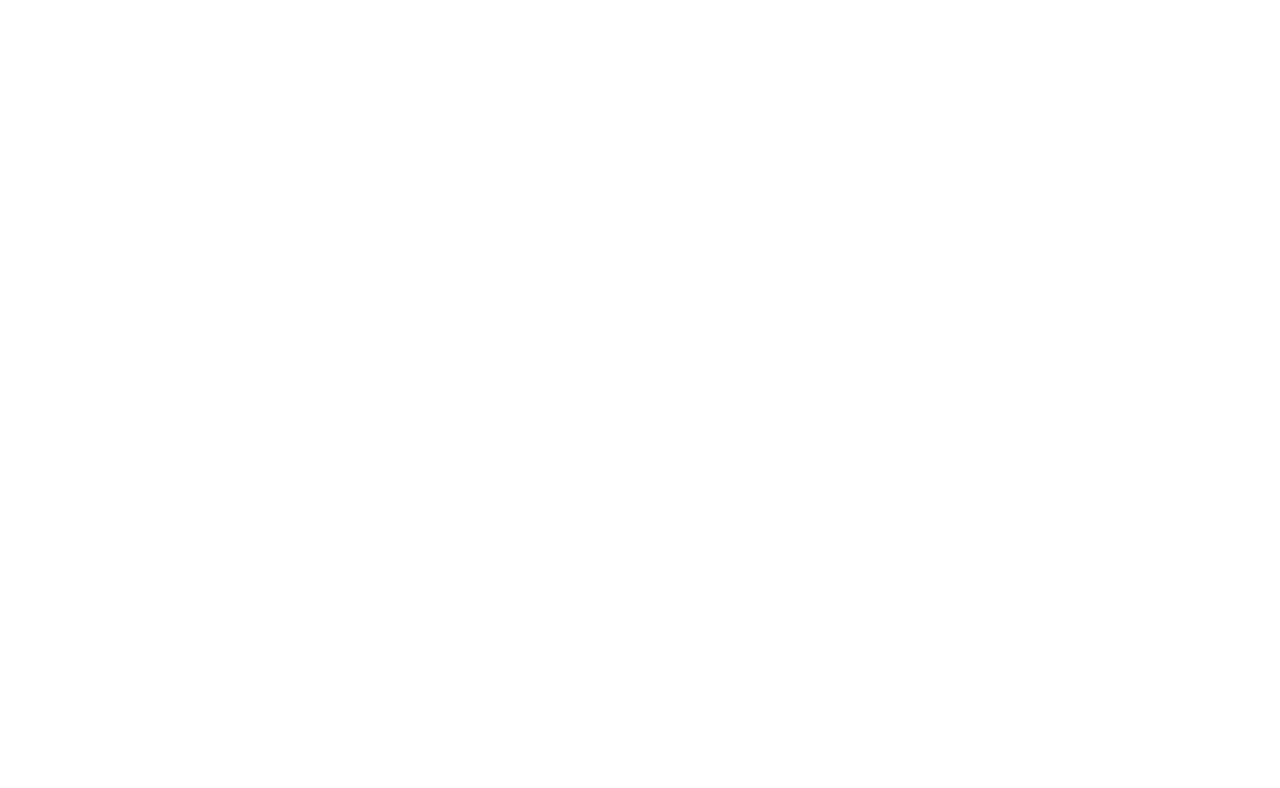
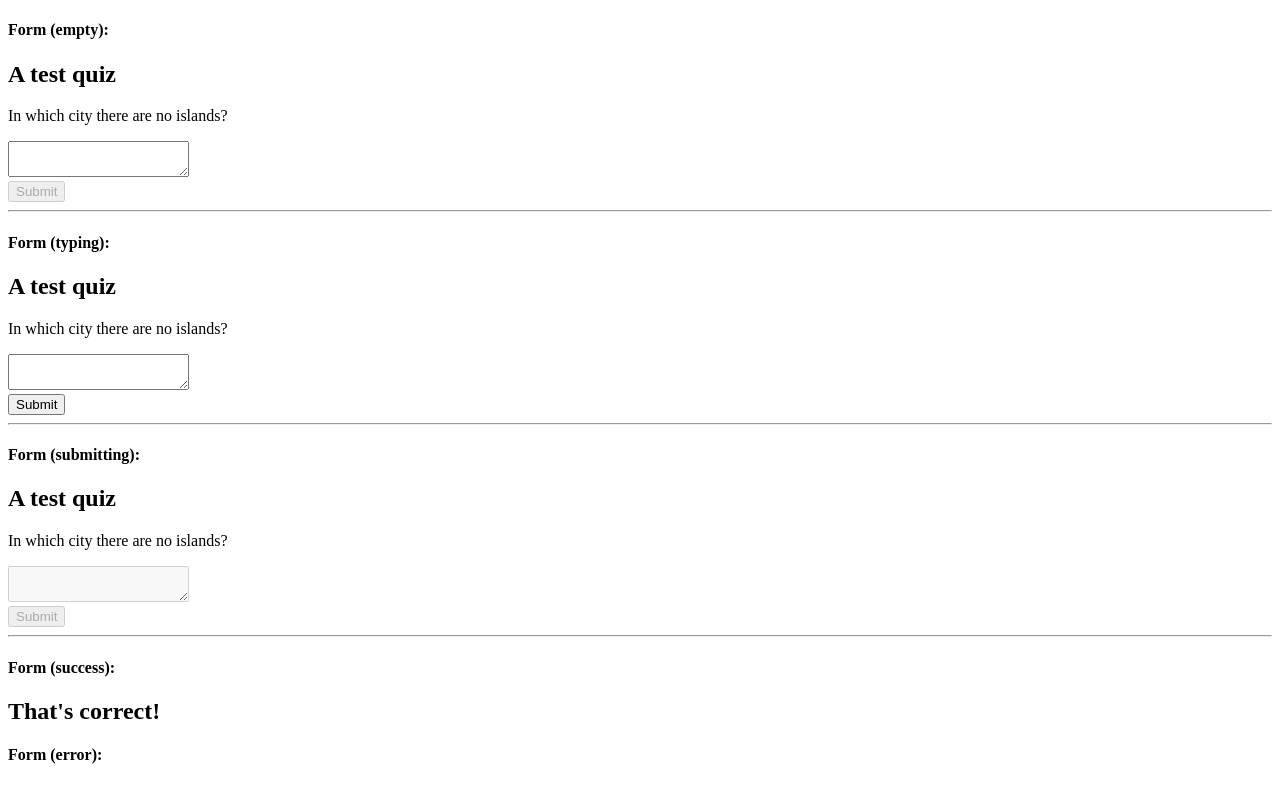
Before and after one commit to sarthak-negi22/100daysReact, a React (Create React App) app: page / in a window 1280 px wide. Shown: the top 788 px of the page. Built offline with nearby package versions, Linux system fonts and the light colour scheme.

Commit message:
50% done

```diff
--- a/src/App.js
+++ b/src/App.js
@@ -188,10 +188,22 @@
 // }
 
 
-import TicTacToe from "./TicTacToe";
+
+// not completed yet
+// import TicTacToe from "./TicTacToe";
+
+// export default function App() {
+//     return (
+//         <TicTacToe/>
+//     );
+// }
+
+
+
+import ReactToInputWithState from "./ReactingToInputWithState";
 
 export default function App() {
     return (
-        <TicTacToe/>
+        <ReactToInputWithState/>
     );
 }
--- /dev/null
+++ b/src/ReactingToInputWithState.js
@@ -0,0 +1,66 @@
+// think about the UI declaratively, not imperatively
+
+function DisplayManyVisualStates() {
+
+    const visualStaes = [
+    'empty',
+    'typing',
+    'submitting',
+    'success',
+    'error',
+];
+
+    return (
+        <>
+            { visualStaes.map(state => (
+                <section key = { state }>
+                    <h4>Form ({ state }):</h4>
+                    <Form status = {state}/>
+                </section>
+            )) }
+        </>
+    );
+}
+
+function Form({ status = 'typing' }) {
+    if(status === 'success') {
+        return(
+            <h2>That's correct!</h2>
+        );
+    }
+
+    return(
+        <>
+            <h2>A test quiz</h2>
+            <p>In which city there are no islands?</p>
+            <form>
+                <textarea
+                    disabled = { status === 'submitting' }
+                    />
+                    <br/>
+                <button
+                    disabled = { status === 'empty' || status === 'submitting' }
+                    >
+                    Submit
+                </button>
+                { status === 'error' &&
+                    <h2>Good guess but it's a wrong answer</h2>
+                }
+            </form>
+            <hr />
+        </>
+    );
+
+}
+
+export default function ReactToInputWithState() {
+    return (
+        <>
+            {/* <h2>Hello world</h2> */}
+
+            {/* <Form/> */}
+
+            <DisplayManyVisualStates/>
+        </>
+    );
+}
```
